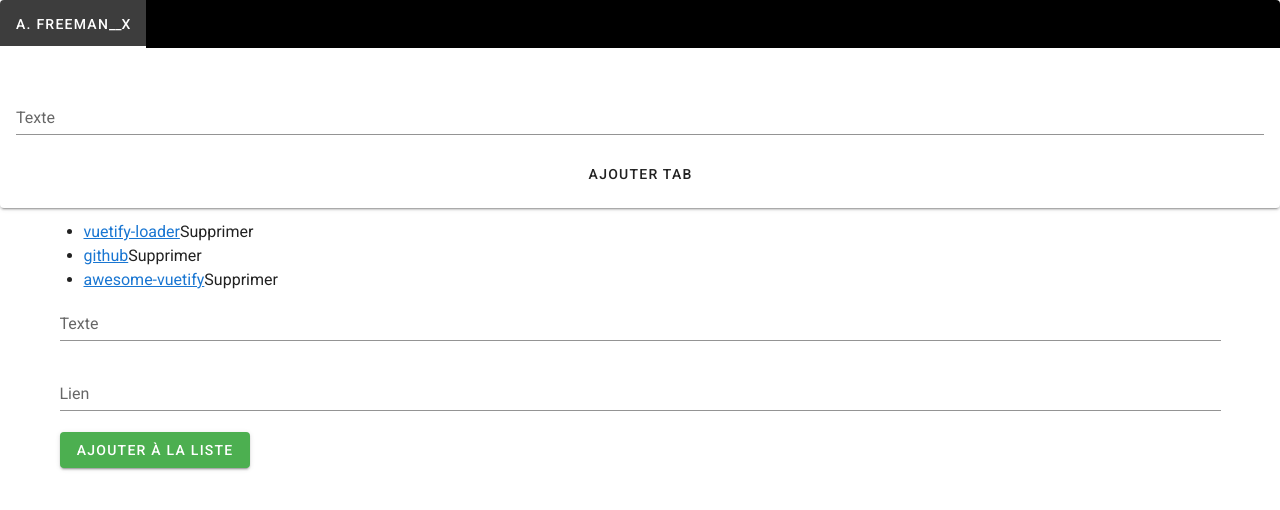
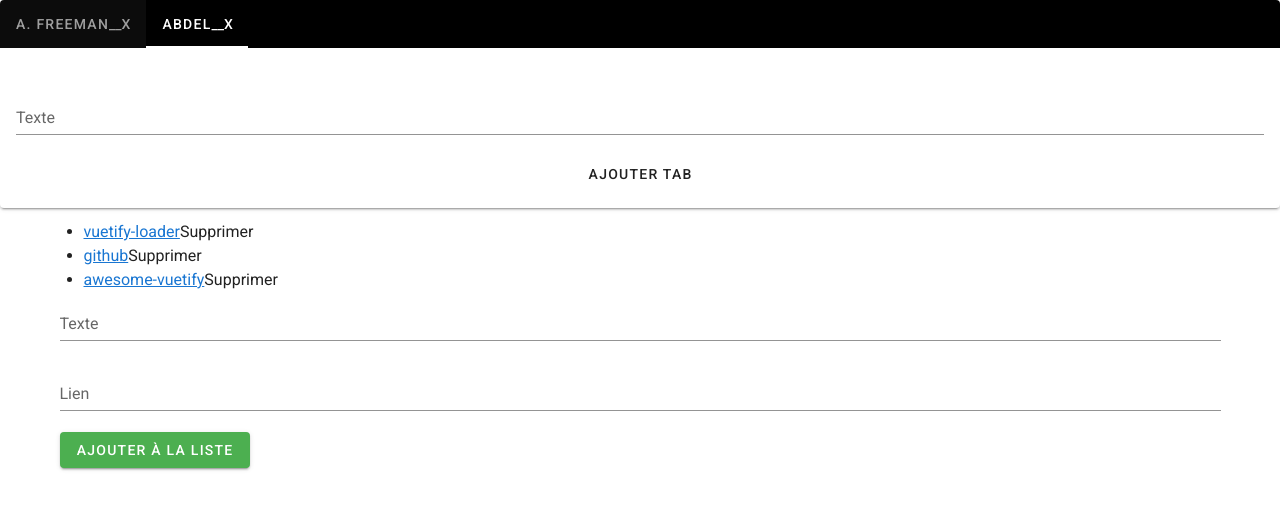
Before and after one commit to cyidhn/TextPrint, a Vue app in the folder front/: page / in a window 1280 px wide. Shown: the top 510 px of the page. Built offline with nearby package versions, Linux system fonts and the light colour scheme.

Commit message:
Update Tabs.vue

```diff
--- a/front/src/components/Tabs.vue
+++ b/front/src/components/Tabs.vue
@@ -8,6 +8,7 @@
       <v-tab
         v-for="n in contentTabs"
         :key="n.id"
+        @click="callEvent(n.id)"
       >
         {{ n.title }}
         <button @click="removeTab(n.id)">__X</button>
@@ -28,17 +29,18 @@
 <script>
   export default {
     data: () => ({
-      contentTabs: [{id: 1, title: "A. Freeman"}],
+      contentTabs: [{id: 1, title: "A. Freeman"}, {id: 2, title: "Abdel"}],
       textTitle: '',
-      id: 2,
+      id: 3,
       length: 2,
-      tab: null,
+      tab: 1,
     }),
 
     methods: {
       addTab() {
         this.contentTabs = [...this.contentTabs, {id: this.id, title: this.textTitle}];
         this.textTitle = "";
+        this.tab++;
         this.id++;
       },
 
@@ -48,7 +50,12 @@
                 this.contentTabs.splice(i, 1);
             }
         }
+        this.tab--;
       },
+
+      callEvent(id) {
+          console.log("Clique sur ID " + id);
+      }
     },
   }
 </script>
```
